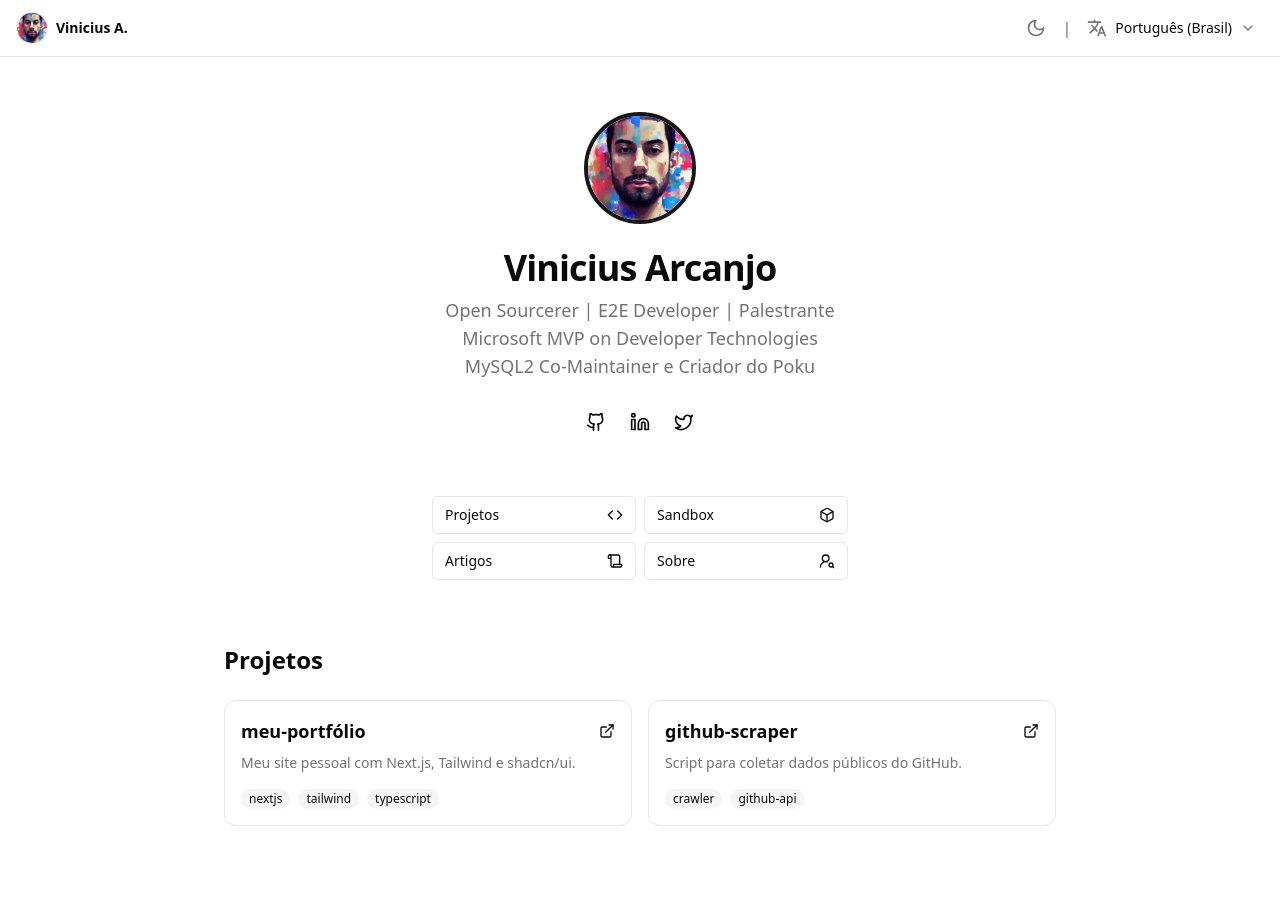
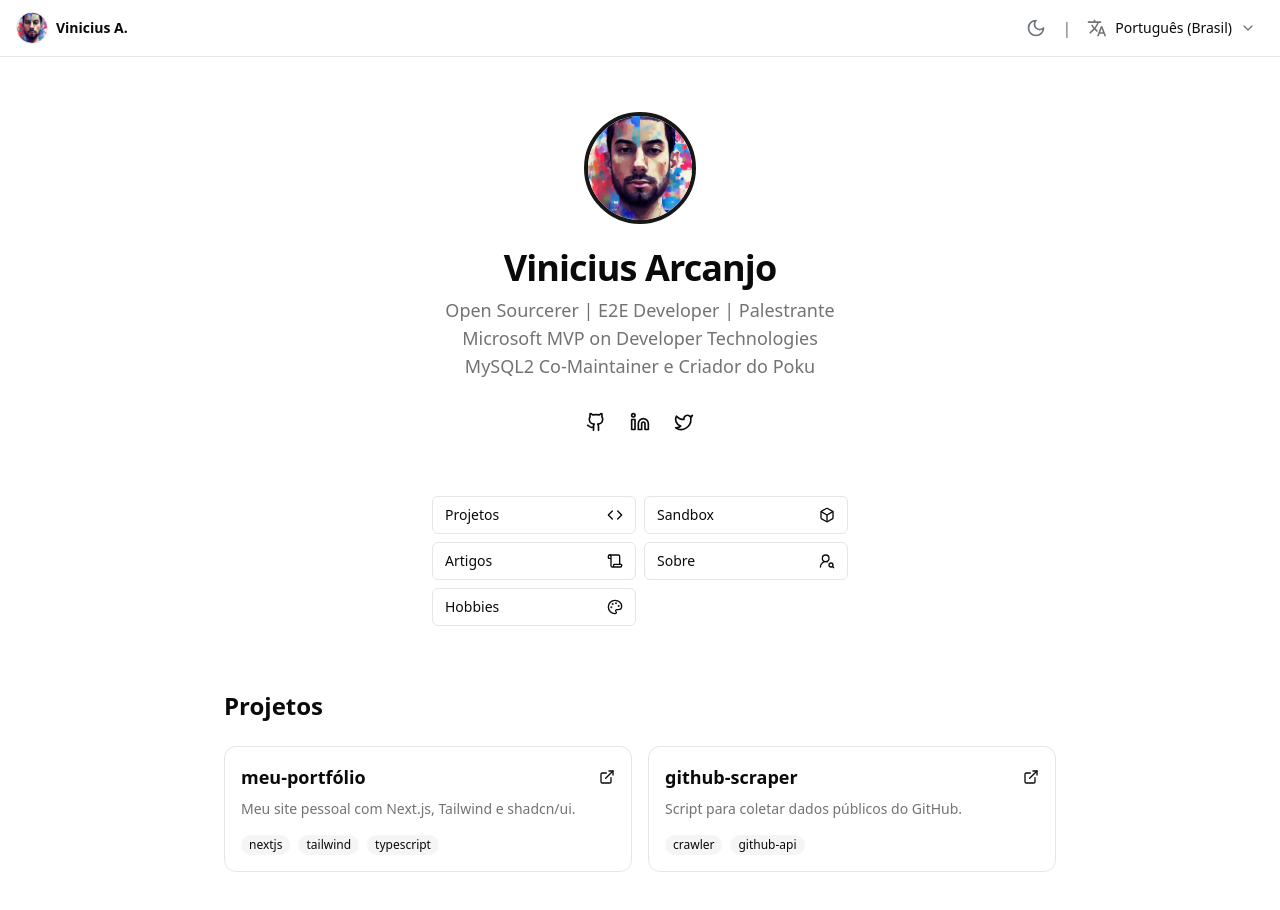
Before and after one commit to vinicius-arcanjo/arcanjo.dev, a Next.js app: page / in a window 1280 px wide. Shown: the top 910 px of the page. Built offline with nearby package versions, Linux system fonts and the light colour scheme.

Commit message:
Add "Hobbies" section to navigation menu
Included a new navigation link for the "Hobbies" section with a Palette icon. This enhances the menu by providing quick access to hobby-related content.

```diff
--- a/src/components/section-nav.tsx
+++ b/src/components/section-nav.tsx
@@ -4,6 +4,7 @@
   Box,
   Scroll,
   UserRoundSearch,
+  Palette
 } from 'lucide-react';
 
 const navLinks = [
@@ -11,6 +12,7 @@
   { href: '/sandbox', icon: Box, label: 'Sandbox' },
   { href: '/articles', icon: Scroll, label: 'Artigos' },
   { href: '/about', icon: UserRoundSearch, label: 'Sobre' },
+  { href: '/hobbies', icon: Palette, label: 'Hobbies' },
 ];
 
 export function SectionNav() {
```
